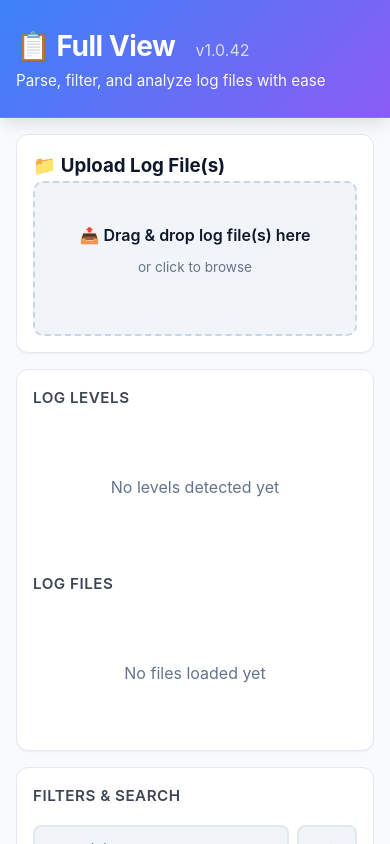
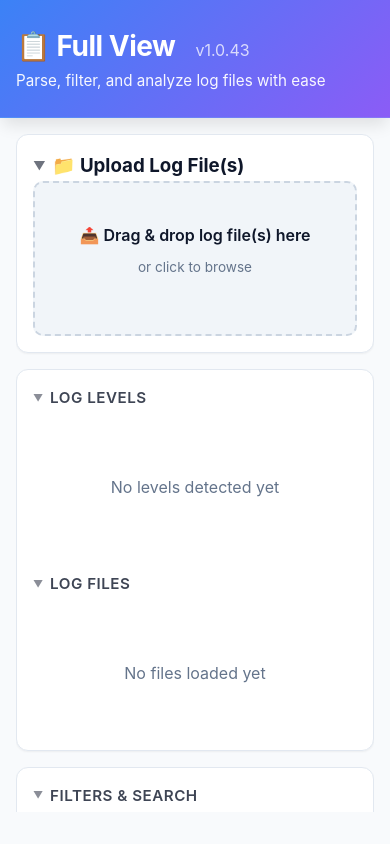
Before and after one commit to john-ciq/log-reader, a React (Vite) app: page / in a window 390 px wide. Shown: the top 844 px of the page. Built offline with nearby package versions, Linux system fonts and the light colour scheme; the HTML template or start-up script is replaced by a standard one.

Commit message:
Added virtual scrolling and collapsible sidebar panels

```diff
--- a/package.json
+++ b/package.json
@@ -1,6 +1,6 @@
 {
   "name": "full-view",
-  "version": "1.0.42",
+  "version": "1.0.43",
   "description": "Full View - A web-based log file analyzer with flexible parsing, filtering, and export capabilities",
   "type": "module",
   "scripts": {
--- a/src/App.tsx
+++ b/src/App.tsx
@@ -1,7 +1,7 @@
 import { useState, useEffect, useCallback } from 'react';
 import { LogEntry } from './lib/parser';
 import { FilterConfig, getFilterDecision } from './lib/filters';
-import { loadFilterConfigs, saveFilterConfigs, saveHiddenLevels, loadHiddenLevels, saveHiddenSources, loadHiddenSources, saveSearchState, loadSearchState } from './lib/statistics';
+import { loadFilterConfigs, saveFilterConfigs, saveHiddenLevels, loadHiddenLevels, saveHiddenSources, loadHiddenSources, saveSearchState, loadSearchState, savePanelCollapsed, loadPanelCollapsed } from './lib/statistics';
 import FileUploader from './components/FileUploader';
 import FilterPanel from './components/FilterPanel';
 import SearchBar from './components/SearchBar';
@@ -30,6 +30,8 @@ function App() {
   // file visibility controls
   const [availableFiles, setAvailableFiles] = useState<string[]>([]);
   const [displayFiles, setDisplayFiles] = useState<Set<string>>(new Set());
+
+  const [filtersCollapsed, setFiltersCollapsed] = useState(() => loadPanelCollapsed('filters'));
 
   // source visibility controls
   const [availableSources, setAvailableSources] = useState<string[]>([]);
@@ -290,7 +292,12 @@ function App() {
             />
           </div>
           <div className="sidebar-section">
-            <h3>Filters & Search</h3>
+            <h3 className="collapsible-heading" onClick={() => setFiltersCollapsed(c => { savePanelCollapsed('filters', !c); return !c; })}>
+              <span className="collapse-arrow">{filtersCollapsed ? '▶' : '▼'}</span>
+              Filters & Search
+            </h3>
+            {!filtersCollapsed && (
+              <>
                 <SearchBar
                   query={searchQuery}
                   onQueryChange={setSearchQuery}
@@ -307,6 +314,8 @@ function App() {
                   onReorderFilter={handleReorderFilter}
                   availableFiles={[...new Set(entries.map(e => e.filename).filter((f): f is string => Boolean(f)))]}
                 />
+              </>
+            )}
           </div>
         </aside>
 
--- a/src/components/FileSelector.tsx
+++ b/src/components/FileSelector.tsx
@@ -1,3 +1,5 @@
+import { useState } from 'react';
+import { savePanelCollapsed, loadPanelCollapsed } from '../lib/statistics';
 
 interface FileSelectorProps {
   files: string[];
@@ -9,11 +11,16 @@ interface FileSelectorProps {
 }
 
 export default function FileSelector({ files, selected, onChange, onRemove, parsers = {}, counts = {} }: FileSelectorProps) {
+  const [collapsed, setCollapsed] = useState(() => loadPanelCollapsed('files'));
+
   return (
     <div className="file-selector">
-      <h3>Log Files</h3>
-      {files.length === 0 && <p className="empty-message">No files loaded yet</p>}
-      {files.map(file => (
+      <h3 className="collapsible-heading" onClick={() => setCollapsed(c => { savePanelCollapsed('files', !c); return !c; })}>
+        <span className="collapse-arrow">{collapsed ? '▶' : '▼'}</span>
+        Log Files
+      </h3>
+      {!collapsed && files.length === 0 && <p className="empty-message">No files loaded yet</p>}
+      {!collapsed && files.map(file => (
         <div key={file} className="file-row">
           <label className="file-checkbox">
             <input
--- a/src/components/FileUploader.tsx
+++ b/src/components/FileUploader.tsx
@@ -1,6 +1,7 @@
 import { useState, useRef } from 'react';
 import { parseLogContent, parseLogLine, LogEntry } from '../lib/parser';
 import JSZip from 'jszip';
+import { savePanelCollapsed, loadPanelCollapsed } from '../lib/statistics';
 
 interface FileUploaderProps {
   onUpload: (entries: LogEntry[]) => void;
@@ -57,6 +58,7 @@ async function processZipFile(file: File): Promise<LogEntry[]> {
 export default function FileUploader({ onUpload }: FileUploaderProps) {
   const [loading, setLoading] = useState(false);
   const [error, setError] = useState<string | null>(null);
+  const [collapsed, setCollapsed] = useState(() => loadPanelCollapsed('uploader'));
   const fileInputRef = useRef<HTMLInputElement>(null);
 
   const handleFileSelect = async (event: React.ChangeEvent<HTMLInputElement>) => {
@@ -136,8 +138,14 @@ export default function FileUploader({ onUpload }: FileUploaderProps) {
 
   return (
     <div className="file-uploader">
-      <h3>📁 Upload Log File(s)</h3>
+      <h3 className="collapsible-heading" onClick={() => setCollapsed(c => { savePanelCollapsed('uploader', !c); return !c; })}>
+        <span className="collapse-arrow">{collapsed ? '▶' : '▼'}</span>
+        📁 Upload Log File(s)
+      </h3>
 
+
+      {!collapsed && (
+        <>
           <div
             className="upload-area"
             onClick={handleClick}
@@ -166,6 +174,8 @@ export default function FileUploader({ onUpload }: FileUploaderProps) {
           </div>
 
           {error && <div className="error-message">{error}</div>}
+        </>
+      )}
     </div>
   );
 }
--- a/src/components/FilterPanel.tsx
+++ b/src/components/FilterPanel.tsx
@@ -1,5 +1,6 @@
 import { useState, useRef } from 'react';
 import { FilterConfig } from '../lib/filters';
+import { saveExpandedFilters, loadExpandedFilters } from '../lib/statistics';
 
 interface FilterPanelProps {
   filters: FilterConfig[];
@@ -22,7 +23,7 @@ export default function FilterPanel({
   onReorderFilter,
   availableFiles,
 }: FilterPanelProps) {
-  const [expandedFilter, setExpandedFilter] = useState<string | null>(null);
+  const [expandedFilters, setExpandedFilters] = useState<Set<string>>(() => new Set(loadExpandedFilters()));
   const [patternErrors, setPatternErrors] = useState<Record<string, string>>({});
   const [dragOverId, setDragOverId] = useState<string | null>(null);
   const dragIdRef = useRef<string | null>(null);
@@ -169,14 +170,19 @@ export default function FilterPanel({
                   </div>
                 </div>
                 <button
-                  onClick={() => setExpandedFilter(expandedFilter === filter.id ? null : filter.id)}
+                  onClick={() => setExpandedFilters(prev => {
+                    const next = new Set(prev);
+                    if (next.has(filter.id)) next.delete(filter.id); else next.add(filter.id);
+                    saveExpandedFilters([...next]);
+                    return next;
+                  })}
                   className="expand-btn"
                 >
-                  {expandedFilter === filter.id ? '▼' : '▶'}
+                  {expandedFilters.has(filter.id) ? '▼' : '▶'}
                 </button>
               </div>
 
-              {expandedFilter === filter.id && (
+              {expandedFilters.has(filter.id) && (
                 <div className="filter-content">
                   <div className="filter-name-group">
                     <label>Filter Name:</label>
--- a/src/components/LevelSelector.tsx
+++ b/src/components/LevelSelector.tsx
@@ -1,4 +1,5 @@
-import React from 'react';
+import { useState } from 'react';
+import { savePanelCollapsed, loadPanelCollapsed } from '../lib/statistics';
 
 interface LevelSelectorProps {
   levels: string[];
@@ -7,9 +8,16 @@ interface LevelSelectorProps {
 }
 
 export default function LevelSelector({ levels, selected, onChange }: LevelSelectorProps) {
+  const [collapsed, setCollapsed] = useState(() => loadPanelCollapsed('levels'));
+
   return (
     <div className="level-selector">
-      <h3>Log Levels</h3>
+      <h3 className="collapsible-heading" onClick={() => setCollapsed(c => { savePanelCollapsed('levels', !c); return !c; })}>
+        <span className="collapse-arrow">{collapsed ? '▶' : '▼'}</span>
+        Log Levels
+      </h3>
+      {!collapsed && (
+        <>
           {levels.length === 0 && <p className="empty-message">No levels detected yet</p>}
           {levels.map(level => (
             <label key={level} className="level-checkbox">
@@ -21,6 +29,8 @@ export default function LevelSelector({ levels, selected, onChange }: LevelSelec
               {level}
             </label>
           ))}
+        </>
+      )}
     </div>
   );
 }
--- a/src/components/LogTable.tsx
+++ b/src/components/LogTable.tsx
@@ -76,6 +76,26 @@ export default function LogTable({ entries, searchQuery = '', useRegex = false }
 
   const resizing = useRef<{ col: SortColumn; startX: number; startWidth: number } | null>(null);
   const draggingCol = useRef<SortColumn | null>(null);
+
+  // ── Virtual scroll ───────────────────────────────────────────────────────────
+  const ROW_HEIGHT = 36; // px — approximate row height for computing visible window
+  const OVERSCAN = 15;   // extra rows to render above and below the viewport
+  const [scrollEl, setScrollEl] = useState<HTMLDivElement | null>(null);
+  const [scrollTop, setScrollTop] = useState(0);
+  const [containerHeight, setContainerHeight] = useState(600);
+
+  useEffect(() => {
+    if (!scrollEl) return;
+    setContainerHeight(scrollEl.clientHeight);
+    const onScroll = () => setScrollTop(scrollEl.scrollTop);
+    scrollEl.addEventListener('scroll', onScroll, { passive: true });
+    const ro = new ResizeObserver(() => setContainerHeight(scrollEl.clientHeight));
+    ro.observe(scrollEl);
+    return () => {
+      scrollEl.removeEventListener('scroll', onScroll);
+      ro.disconnect();
+    };
+  }, [scrollEl]);
 
   useEffect(() => {
     saveColumnPreferences(colOrder, colWidths);
@@ -170,6 +190,13 @@ export default function LogTable({ entries, searchQuery = '', useRegex = false }
   const getSortIndicator = (column: SortColumn) =>
     sortColumn !== column ? ' ⇅' : sortDirection === 'asc' ? ' ▲' : ' ▼';
 
+  // ── Virtual window ───────────────────────────────────────────────────────────
+  const startIdx = Math.max(0, Math.floor(scrollTop / ROW_HEIGHT) - OVERSCAN);
+  const endIdx = Math.min(sortedEntries.length, Math.ceil((scrollTop + containerHeight) / ROW_HEIGHT) + OVERSCAN);
+  const visibleEntries = sortedEntries.slice(startIdx, endIdx);
+  const paddingTop = startIdx * ROW_HEIGHT;
+  const paddingBottom = (sortedEntries.length - endIdx) * ROW_HEIGHT;
+
   // ── Cell renderer ────────────────────────────────────────────────────────────
   const renderCell = (entry: LogEntry, col: SortColumn) => {
     switch (col) {
@@ -211,7 +238,7 @@ export default function LogTable({ entries, searchQuery = '', useRegex = false }
       <div className="table-control">
         <span className="entry-count">{entries.length} entries</span>
       </div>
-      <div className="table-wrapper">
+      <div className="table-wrapper" ref={setScrollEl}>
         <table style={{ tableLayout: 'fixed' }}>
           <colgroup>
             {colOrder.map(col => <col key={col} style={{ width: colWidths[col] }} />)}
@@ -241,11 +268,13 @@ export default function LogTable({ entries, searchQuery = '', useRegex = false }
             </tr>
           </thead>
           <tbody>
-            {sortedEntries.map(entry => (
+            {paddingTop > 0 && <tr style={{ height: paddingTop }}><td colSpan={colOrder.length} /></tr>}
+            {visibleEntries.map(entry => (
               <tr key={entry.id} className={`level-${entry.level.toLowerCase()}`}>
                 {colOrder.map(col => renderCell(entry, col))}
               </tr>
             ))}
+            {paddingBottom > 0 && <tr style={{ height: paddingBottom }}><td colSpan={colOrder.length} /></tr>}
           </tbody>
         </table>
       </div>
--- a/src/index.css
+++ b/src/index.css
@@ -129,10 +129,11 @@ html, body {
 
 /* App Layout */
 .app {
-  min-height: 100vh;
+  height: 100vh;
   display: flex;
   flex-direction: column;
   background-color: var(--bg-primary);
+  overflow: hidden;
 }
 
 .app-header {
@@ -176,6 +177,8 @@ html, body {
   max-width: 2000px;
   margin: 0 auto;
   width: 100%;
+  min-height: 0;
+  overflow: hidden;
 }
 
 .sidebar {
@@ -183,9 +186,7 @@ html, body {
   display: flex;
   flex-direction: column;
   gap: 1.5rem;
-  position: sticky;
-  top: 2rem;
-  max-height: calc(100vh - 4rem);
+  max-height: 100%;
   overflow-y: auto;
 }
 
@@ -195,6 +196,8 @@ html, body {
   flex-direction: column;
   gap: 1.5rem;
   min-width: 0;
+  min-height: 0;
+  overflow: hidden;
 }
 
 /* Sidebar Sections */
@@ -220,6 +223,24 @@ html, body {
   text-transform: uppercase;
   letter-spacing: 0.5px;
   opacity: 0.8;
+}
+
+/* Collapsible headings */
+.collapsible-heading {
+  cursor: pointer;
+  user-select: none;
+  display: flex;
+  align-items: center;
+  gap: 0.4rem;
+}
+
+.collapsible-heading:hover {
+  opacity: 0.8;
+}
+
+.collapse-arrow {
+  font-size: 0.65em;
+  opacity: 0.6;
 }
 
 /* File Uploader */
@@ -993,7 +1014,7 @@ html, body {
   display: flex;
   flex-direction: column;
   flex: 1;
-  min-height: 500px;
+  min-height: 0;
   box-shadow: var(--shadow-sm);
 }
 
@@ -1284,7 +1305,6 @@ tbody tr:last-child td {
 
   .sidebar {
     width: 100%;
-    position: static;
     max-height: none;
   }
 
@@ -1294,10 +1314,6 @@ tbody tr:last-child td {
 }
 
 @media (max-width: 768px) {
-  .app {
-    min-height: auto;
-  }
-
   .app-header {
     padding: 1.5rem 1rem;
   }
--- a/src/lib/statistics.ts
+++ b/src/lib/statistics.ts
@@ -242,6 +242,51 @@ export function loadSearchState(): { query: string; useRegex: boolean } {
 }
 
 /**
+ * Save/load expanded filter IDs
+ */
+export function saveExpandedFilters(ids: string[]): void {
+  try {
+    localStorage.setItem(`${STORAGE_PREFIX}expanded-filters`, JSON.stringify(ids));
+  } catch (error) {
+    console.error('Failed to save expanded filters:', error);
+  }
+}
+
+export function loadExpandedFilters(): string[] {
+  try {
+    const stored = localStorage.getItem(`${STORAGE_PREFIX}expanded-filters`);
+    return stored ? JSON.parse(stored) : [];
+  } catch {
+    return [];
+  }
+}
+
+/**
+ * Save/load sidebar panel collapsed states
+ */
+export function savePanelCollapsed(panelId: string, collapsed: boolean): void {
+  try {
+    const stored = localStorage.getItem(`${STORAGE_PREFIX}panel-collapsed`);
+    const panels: Record<string, boolean> = stored ? JSON.parse(stored) : {};
+    panels[panelId] = collapsed;
+    localStorage.setItem(`${STORAGE_PREFIX}panel-collapsed`, JSON.stringify(panels));
+  } catch (error) {
+    console.error('Failed to save panel state:', error);
+  }
+}
+
+export function loadPanelCollapsed(panelId: string): boolean {
+  try {
+    const stored = localStorage.getItem(`${STORAGE_PREFIX}panel-collapsed`);
+    if (!stored) return false;
+    const panels: Record<string, boolean> = JSON.parse(stored);
+    return panels[panelId] ?? false;
+  } catch {
+    return false;
+  }
+}
+
+/**
  * Clear all stored data
  */
 export function clearAllStoredData(): void {
```
Also changed, not shown: 1 other file (tests, documents, lock files or other folders). Lines whose indentation alone changed are shown as unchanged.
